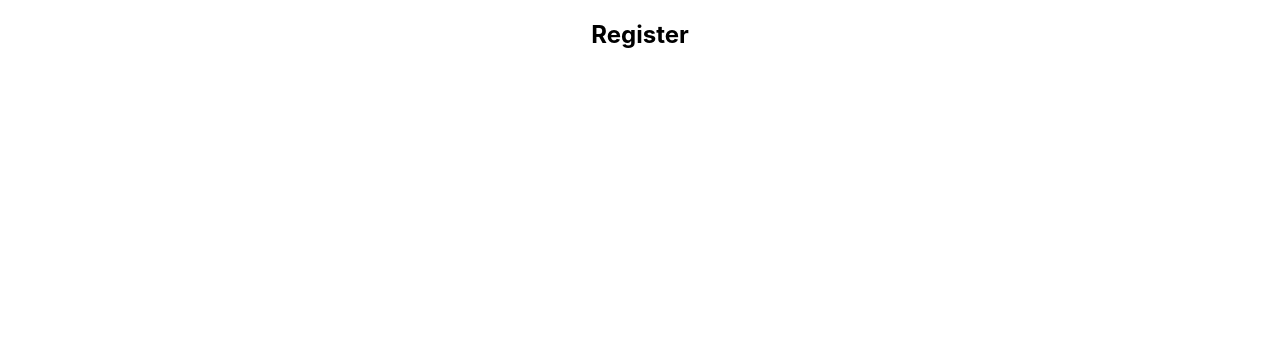
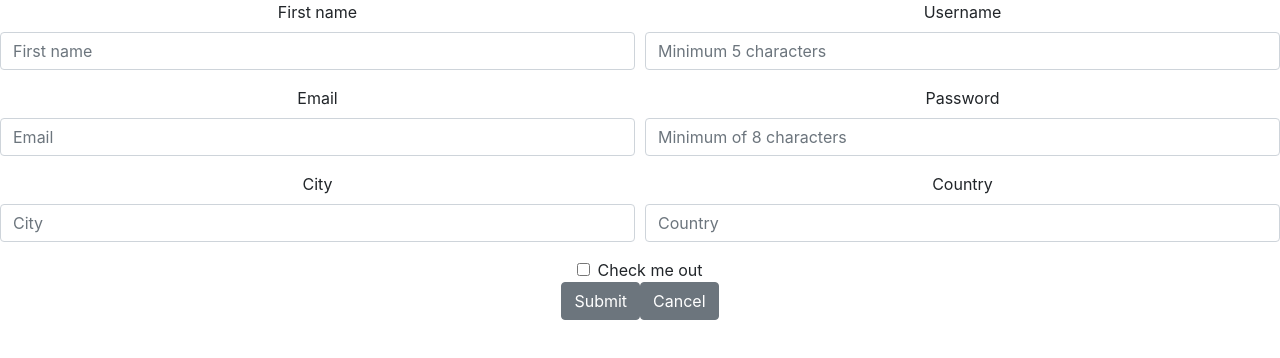
Before and after one commit to rfilaxwy/matchat, a React (Create React App) app: page /register in a window 1280 px wide. Shown: the top 358 px of the page. Built offline with nearby package versions, Linux system fonts and the light colour scheme.

Commit message:
Coded registration form and routing for main, login and registration

```diff
--- a/package.json
+++ b/package.json
@@ -7,10 +7,12 @@
   "dependencies": {
     "axios": "^0.18.0",
     "body-parser": "^1.18.3",
+    "bootstrap": "^4.1.3",
     "cors": "^2.8.4",
     "dotenv": "^6.1.0",
     "express": "^4.16.4",
     "massive": "^5.5.1",
+    "node-sass": "^4.9.4",
     "react": "^16.5.2",
     "react-dom": "^16.5.2",
     "react-redux": "^5.1.0",
--- a/src/App.js
+++ b/src/App.js
@@ -1,5 +1,5 @@
 import React, { Component } from 'react';
-import './App.css';
+import './App.scss';
 import routes from './routes';
 
 class App extends Component {
--- a/src/component/Login/index.js
+++ b/src/component/Login/index.js
@@ -1,12 +1,31 @@
 import React, {Component} from 'react';
+
+//Bootstrap/Reactstrap
+import { Col, Button, Form, FormGroup, Label, Input, FormText, Row } from 'reactstrap';
 
 export default class Landing extends Component {
 
     render(){
         return(
-            <div>
-                <h2>Login</h2>
-            </div>
+
+            <Form>
+                <Row form>
+                    <Col md={6}>
+                        <FormGroup>
+                            <Label for="userName">Username</Label>
+                            <Input type="userName" name="userName" id="userName" placeholder="Username" />
+                        </FormGroup>
+                    </Col>
+                </Row>
+                <Row form>
+                    <Col md={6}>
+                        <FormGroup>
+                            <Label for="password">First name</Label>
+                            <Input type="password" name="password" id="password" placeholder="" />
+                        </FormGroup>
+                    </Col>
+                </Row>
+        </Form>
         )
     }
 }
--- a/src/component/Register/index.js
+++ b/src/component/Register/index.js
@@ -1,12 +1,69 @@
 import React, {Component} from 'react';
+import './index.scss';
+
+import {Link} from 'react-router-dom';
+
+//Bootstrap/Reactstrap
+import { Col, Button, Form, FormGroup, Label, Input, FormText, Row } from 'reactstrap';
 
 export default class Landing extends Component {
 
     render(){
         return(
-            <div>
-                <h2>Register</h2>
-            </div>
+        <Form>
+            <Row form>
+                <Col md={6}>
+                    <FormGroup>
+                        <Label for="firstName">First name</Label>
+                        <Input type="firstName" name="firstName" id="firstName" placeholder="First name" />
+                    </FormGroup>
+                </Col>
+                <Col md={6}>
+                    <FormGroup>
+                        <Label for="username">Username</Label>
+                        <Input type="username" name="username" id="username" placeholder="Minimum 5 characters" />
+                    </FormGroup>
+                </Col>
+            </Row>
+            <Row form>
+                <Col md={6}>
+                    <FormGroup>
+                        <Label for="email">Email</Label>
+                        <Input type="email" name="email" id="email" placeholder="Email" />
+                    </FormGroup>
+                </Col>
+                <Col md={6}>
+                    <FormGroup>
+                        <Label for="password">Password</Label>
+                        <Input type="password" name="password" id="password" placeholder="Minimum of 8 characters" />
+                    </FormGroup>
+                </Col>
+            </Row>
+            <Row form>
+                <Col md={6}>
+                    <FormGroup>
+                        <Label for="city">City</Label>
+                        <Input type="text" name="city" id="city" placeholder="City"/>
+                    </FormGroup>
+                </Col>
+                <Col md={6}>
+                    <FormGroup>
+                        <Label for="country">Country</Label>
+                        <Input type="text" name="country" id="country" placeholder="Country"/>
+                    </FormGroup>
+                </Col>
+            </Row>
+            <FormGroup check>
+                <Input type="checkbox" name="check" id="exampleCheck"/>
+                <Label for="exampleCheck" check>Check me out</Label>
+            </FormGroup>
+            <Link to="/login">
+                <Button>Submit</Button>
+            </Link>
+            <Link to="/">
+                <Button>Cancel</Button>
+            </Link>
+        </Form>
         )
     }
 }
--- /dev/null
+++ b/src/component/Register/index.scss
@@ -0,0 +1,3 @@
+// Form {
+//     padding:20px;
+// }
```
Also changed, not shown: src/index.js (+7 -0 lines), src/App.scss (renamed from src/App.css), 1 other file (tests, documents, lock files or other folders).
